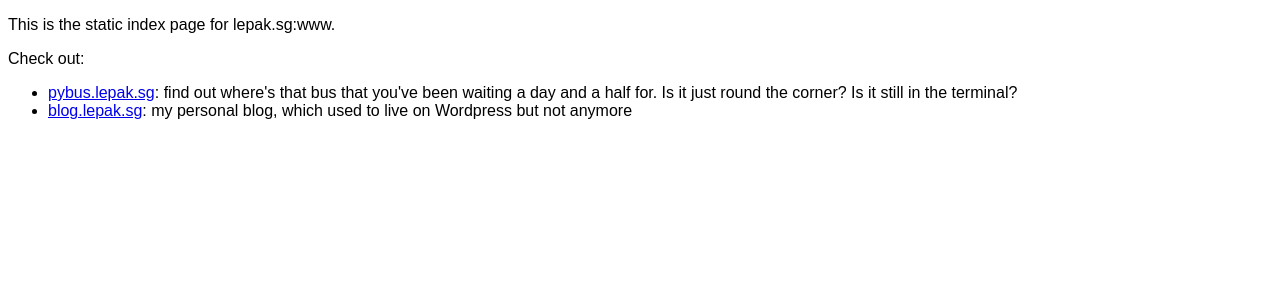
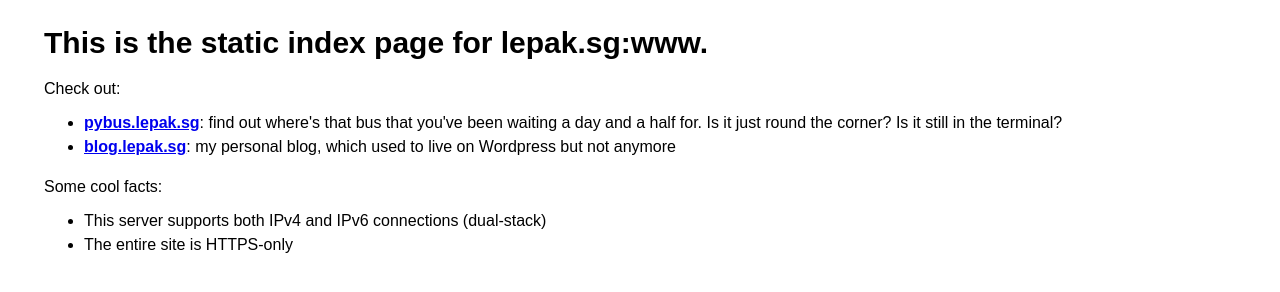
Before and after one commit to nik0sc/nik0sc.github.io, a plain HTML site: page index.html in a window 1280 px wide. Drawn offline with Linux system fonts and the light colour scheme.

Commit message:
looks nicer

```diff
--- a/index.html
+++ b/index.html
@@ -1,20 +1,44 @@
-<!DOCTYPE html>
 <html>
 <head>
+    <meta http-equiv="Content-Type" content="text/html; charset=UTF-8">
     <title>lepak.sg</title>
     <style>
-    	p, li
-    	{
-    		font-family: Arial, Helvetica;
-    	}
+        body
+        {
+          padding: 18px 36px;
+          font-family: Arial, Helvetica;
+        }
+
+        h1
+        {
+          font-size: 30px;
+          font-weight: bold;
+        }
+
+        li
+        {
+          padding-bottom: 6px;
+        }
+
+        .app-link
+        {
+          font-weight: bold;
+        }
     </style>
 </head>
 <body>
-    <p>This is the static index page for lepak.sg:www.</p>
+    <h1>This is the static index page for lepak.sg:www.</h1>
     <p>Check out:</p>
 	<ul>
-		<li><a href="//pybus.lepak.sg">pybus.lepak.sg</a>: find out where's that bus that you've been waiting a day and a half for. Is it just round the corner? Is it still in the terminal?</li>
-		<li><a href="//blog.lepak.sg">blog.lepak.sg</a>: my personal blog, which used to live on Wordpress but not anymore</li>
+		<li><a class="app-link" href="//pybus.lepak.sg">pybus.lepak.sg</a>: find out where's that bus that you've been waiting a day and a half for. Is it just round the corner? Is it still in the terminal?</li>
+		<li><a class="app-link" href="//blog.lepak.sg">blog.lepak.sg</a>: my personal blog, which used to live on Wordpress but not anymore</li>
 	</ul>
-</body>
-</html>
+
+<div>
+<p>Some cool facts:</p>
+<ul>
+    <li>This server supports both IPv4 and IPv6 connections (dual-stack)</li>
+    <li>The entire site is HTTPS-only</li>
+</ul>
+</div>
+</body></html>
```
Also changed, not shown: 1 other file.
